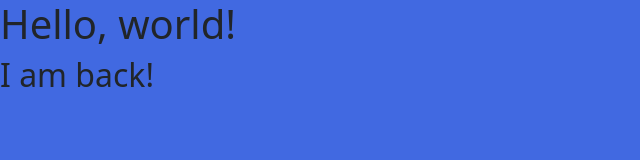
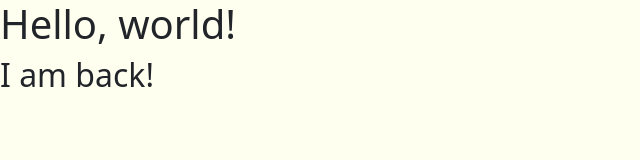
Before and after one commit to vanessali824/fun-with-git, a plain HTML site: page index.html in a window 1280 px wide. Shown: the whole page, without its empty margins (0-640 px from the left). Drawn offline with nearby package versions, Linux system fonts and the light colour scheme.

Commit message:
#1 updated accessibility issue

```diff
--- a/css/style.css
+++ b/css/style.css
@@ -1,3 +1,3 @@
 body{
-    background-color: royalblue;
+    background-color: ivory;
 }
```
